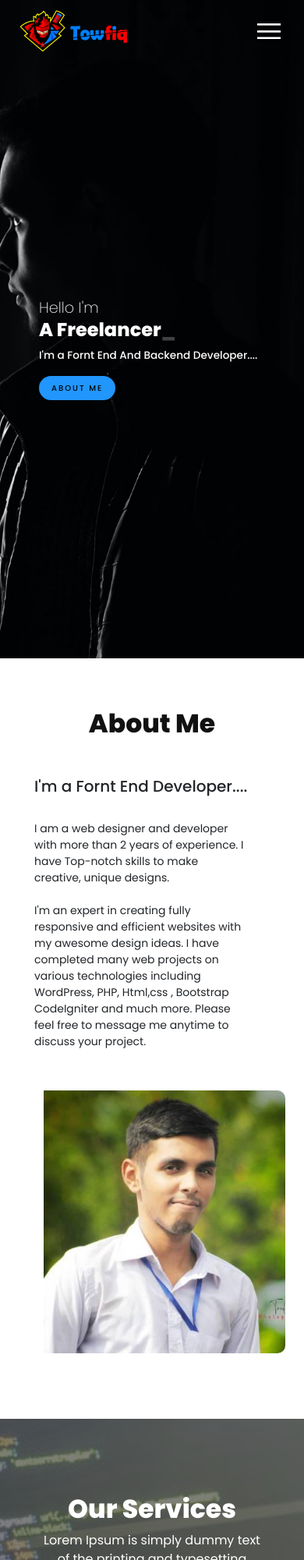
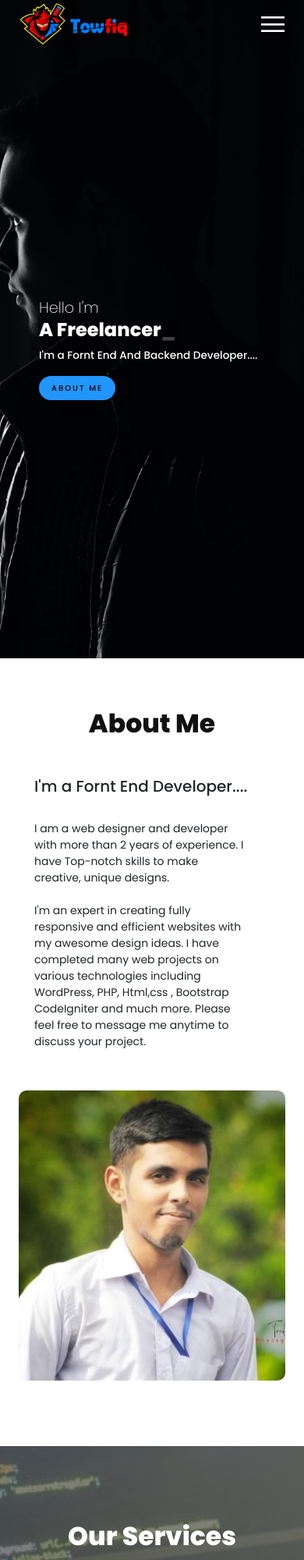
Before and after one commit to smtowfiqurrahaman/Towfiq, a plain HTML site: page index.html in a window 390 px wide. Shown: the top 2000 px of the page at 78% size. Drawn offline with nearby package versions, Linux system fonts and the light colour scheme.

Commit message:
Add files via upload

```diff
--- a/style.css
+++ b/style.css
@@ -435,7 +435,7 @@ footer.footer_area .social a>i:hover{
 	header,
     header.sticky
 	{
-		padding: 13px 25px;
+		padding: 4px 25px;
     	z-index: 1000;
 	}
 	.menu{
@@ -450,12 +450,12 @@ footer.footer_area .social a>i:hover{
 		background: #fff;
 		clip-path: circle(100px at 90% -10%);
 		-webkit-clip-path:circle(100px at 90% -10%);
-		transition: all .75s ease-out;
+		transition: all .50s ease-out;
 		z-index: 999;
 		border-top: 1px solid rgba(0,0,0,0.2);
 	}
 	.menu.active{
-		top: 75px;
+		top: 61px;
 		right:0;
 		clip-path: circle(800px at 90% -10%);
 		-webkit-clip-path:circle(800px at 90% -10%);
@@ -471,9 +471,9 @@ footer.footer_area .social a>i:hover{
 		transition:.5s ease-out;
 		text-decoration: none;
 	}
-	.toggle{
-		width: 40px;
-		height: 40px;
+	.toggle {
+        width: 30px;
+        height: 20px;
 		background: url(./img/menu.png);
 		background-position:center;
 		background-repeat: no-repeat;
@@ -493,14 +493,14 @@ footer.footer_area .social a>i:hover{
 		filter: invert(1);
 	}
 	section {
-		padding:6rem 3rem;
+		padding:6rem 1rem;
 	}
 	.about{
 		padding:4rem 1.5rem;
 	}
 
  .w50 img {
-        padding-left: 2rem;
+        padding-left: 0rem;
 }
 
 	.banner{
```
